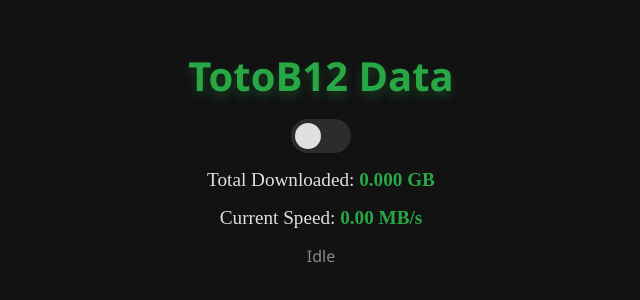
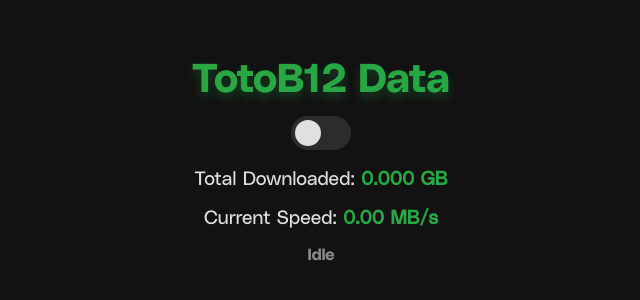
Before and after one commit to TotoB12/data, a plain HTML site: page index.html in a window 1280 px wide. Shown: the part 256-556 px from the top of the page, without its empty margins (319-959 px from the left). Drawn offline with Linux system fonts and the light colour scheme; the site is published under a folder, as on GitHub Pages, so addresses that start at the root find nothing.

Commit message:
Update index.html

```diff
--- a/index.html
+++ b/index.html
@@ -19,17 +19,17 @@
 
         @font-face {
             font-family: 'PolySans Bulky';
-            src: url('/fonts/PolySans Bulky.ttf') format('truetype');
+            src: url('fonts/PolySans Bulky.ttf') format('truetype');
         }
 
         @font-face {
             font-family: 'PolySans Neutral';
-            src: url('/fonts/PolySans Neutral.ttf') format('truetype');
+            src: url('fonts/PolySans Neutral.ttf') format('truetype');
         }
 
         @font-face {
             font-family: 'PolySans Slim';
-            src: url('/fonts/PolySans Slim.ttf') format('truetype');
+            src: url('fonts/PolySans Slim.ttf') format('truetype');
         }
 
         .container {
```
